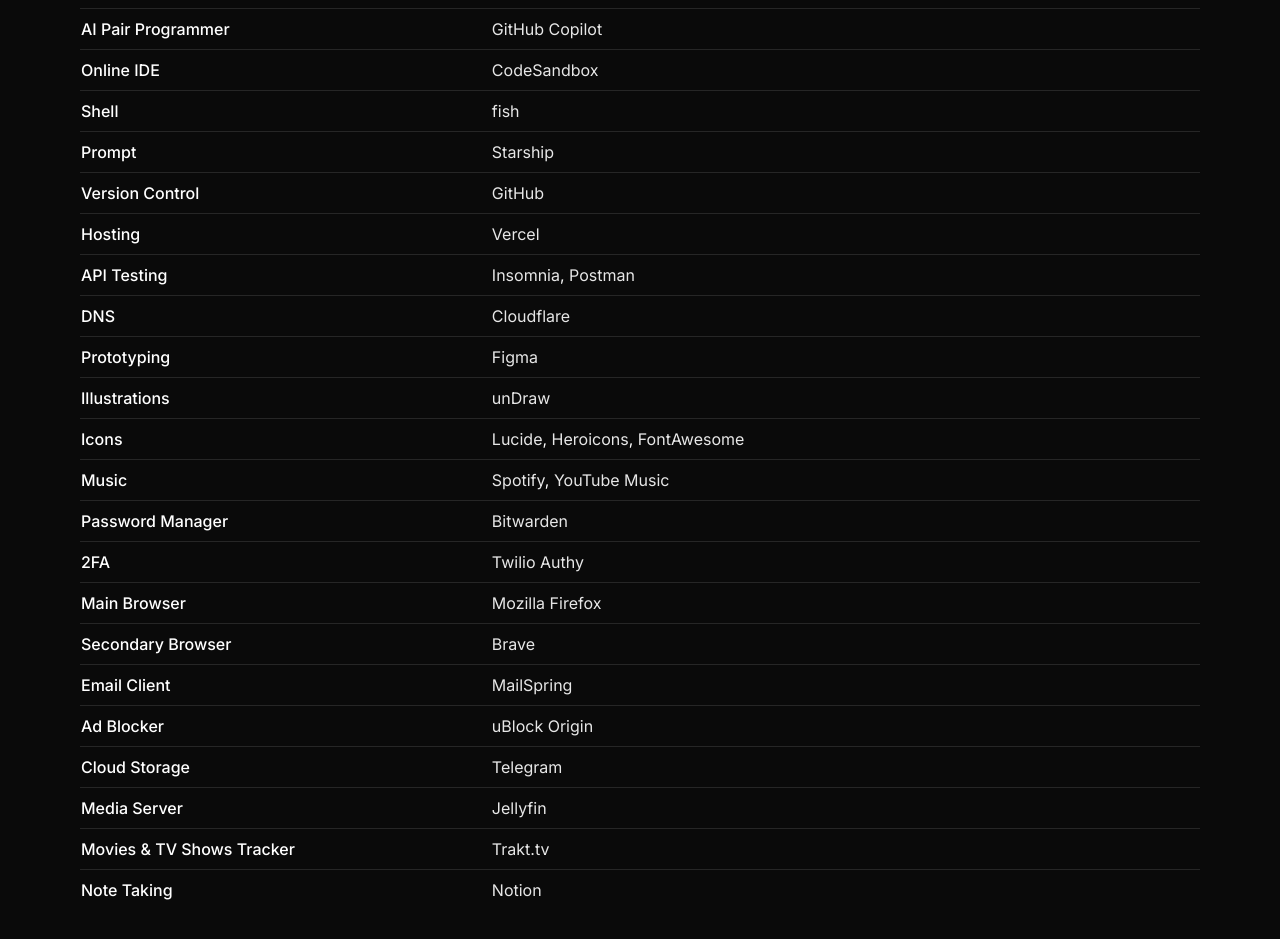
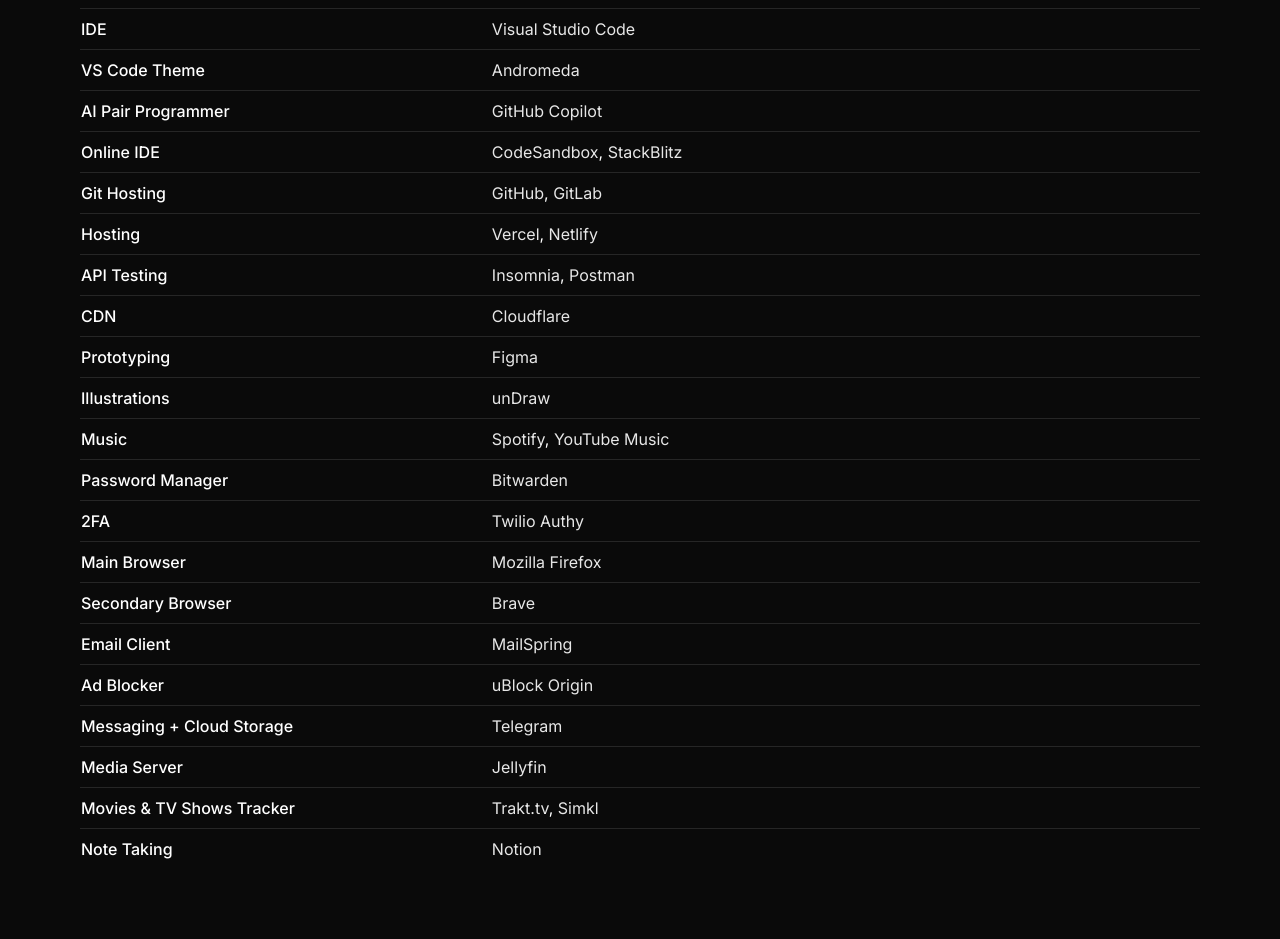
Before and after one commit to NandiyaLive/neranjana.me, a Next.js app: page /uses in a window 1280 px wide. Shown: the part 483-1422 px from the top of the page. Built offline with nearby package versions, Linux system fonts and the light colour scheme.

Commit message:
feature: umami analytics

```diff
--- a/src/app/hire/components/ContactForm.js
+++ b/src/app/hire/components/ContactForm.js
@@ -73,6 +73,7 @@ export function ContactForm() {
 
   if (!submitted) {
     return (
+      <section>
         <Form {...form}>
           <form onSubmit={form.handleSubmit(onSubmit, onInvalid)} className="space-y-4">
             <FormField
@@ -125,7 +126,7 @@ export function ContactForm() {
               render={({ field }) => (
                 <FormItem>
                   <FormLabel className="block">Timeline</FormLabel>
-                <FormDescription className="mb-2">
+                  <FormDescription className="mb-2 text-xs">
                     Minimum of 2 weeks is needed for development, but we can discuss.
                   </FormDescription>
                   <FormControl>
@@ -185,6 +186,10 @@ export function ContactForm() {
             </Button>
           </form>
         </Form>
+        <p className="mt-8">
+          Hate forms? Send us an email at <a href="mailto:hello@neranjana.me" className="underline underline-offset-4 opacity-90 hover:opacity-100">hello@neranjana.me</a>
+        </p>
+      </section>
     );
   } else {
     return (
--- a/src/app/layout.js
+++ b/src/app/layout.js
@@ -2,6 +2,7 @@ import NextThemeProvider from "@/components/next-theme-provider";
 import Navbar from "@/components/navbar";
 import "@/app/globals.scss";
 import { cn } from "@/lib/utils";
+import Script from "next/script";
 
 export const metadata = {
   title: {
@@ -28,6 +29,13 @@ export default function RootLayout({ children }) {
         <link rel="shortcut icon" href="batman.svg" type="image/x-icon" />
         <link rel="apple-touch-icon" href="batman.svg" />
         <link rel="manifest" href="manifest.json" />
+
+        <Script
+          src="https://eu.umami.is/script.js"
+          data-website-id="4f0403cf-09ce-47cc-9b9c-bfe30084454c"
+          async
+          defer
+        />
       </head>
 
       <NextThemeProvider>
--- a/src/app/uses/data.js
+++ b/src/app/uses/data.js
@@ -17,142 +17,6 @@ export const hardware = [
   },
 ];
 
-// export const devSoft = [
-//   {
-//     name: "Operating System",
-//     description: "Manjaro 23 - Vulcan (XFCE)",
-//     url: "https://manjaro.org",
-//   },
-//   {
-//     name: "IDE",
-//     description: "Visual Studio Code",
-//     url: "https://code.visualstudio.com",
-//   },
-//   {
-//     name: "VS Code Theme",
-//     description: "Andromeda",
-//     url: "https://marketplace.visualstudio.com/items?itemName=EliverLara.andromeda",
-//   },
-//   {
-//     name: "AI Pair Programmer",
-//     description: "GitHub Copilot",
-//     url: "https://copilot.github.com",
-//   },
-//   {
-//     name: "Online IDE",
-//     description: "CodeSandbox",
-//     url: "https://codesandbox.io",
-//   },
-//   {
-//     name: "Shell",
-//     description: "fish",
-//     url: "https://fishshell.com",
-//   },
-//   {
-//     name: "Prompt",
-//     description: "Starship",
-//     url: "https://starship.rs",
-//   },
-//   {
-//     name: "Version Control",
-//     description: "GitHub",
-//     url: "https://github.com",
-//   },
-//   {
-//     name: "Hosting",
-//     description: "Vercel",
-//     url: "https://vercel.com",
-//   },
-//   {
-//     name: "API Testing",
-//     description: "Insomnia & Postman",
-//     url: "https://insomnia.rest",
-//   },
-//   {
-//     name: "DNS",
-//     description: "Cloudflare",
-//     url: "https://cloudflare.com",
-//   },
-//   {
-//     name: "Prototyping",
-//     description: "Figma",
-//     url: "https://figma.com",
-//   },
-//   {
-//     name: "Illustrations",
-//     description: "unDraw",
-//     url: "https://undraw.co",
-//   },
-//   {
-//     name: "Icons",
-//     description: "Lucide / Heroicons / FontAwesome",
-//     url: "https://lucide.dev",
-//   },
-// ];
-
-// export const otherSoft = [
-//   {
-//     name: "Music",
-//     description: "Spotify & YouTube Music",
-//     url: "https://open.spotify.com/playlist/4oKjrCt8bfJCLQxL635Ftq",
-//   },
-//   {
-//     name: "Password Manager",
-//     description: "Bitwarden",
-//     url: "https://bitwarden.com",
-//   },
-//   {
-//     name: "2FA",
-//     description: "Twilio Authy",
-//     url: "https://authy.com",
-//   },
-//   {
-//     name: "Main Browser",
-//     description: "Mozilla Firefox",
-//     url: "https://mozilla.org/en-US/firefox",
-//   },
-//   {
-//     name: "Secondary Browser",
-//     description: "Brave",
-//     url: "https://brave.com",
-//   },
-//   {
-//     name: "Email Client",
-//     description: "MailSpring",
-//     url: "https://getmailspring.com",
-//   },
-//   {
-//     name: "Ad Blocker",
-//     description: "uBlock Origin",
-//     url: "https://ublockorigin.com",
-//   },
-//   {
-//     name: "Cloud Storage",
-//     description: "Telegram",
-//     url: "https://telegram.org",
-//   },
-//   {
-//     name: "Media Server",
-//     description: "Jellyfin",
-//     url: "https://jellyfin.org",
-//   },
-//   // {
-//   //   name: "Media Player",
-//   //   description: "VLC",
-//   //   url: "https://videolan.org/vlc/index.html",
-//   // },
-//   {
-//     name: "TV / Movies Tracker",
-//     description: "Trakt.tv",
-//     url: "https://trakt.tv",
-//   },
-//   {
-//     name: "Note Taking",
-//     description: "Notion",
-//     url: "https://notion.so",
-//   },
-// ];
-
 export const softwaresList = [
   {
     name: "Operating System",
@@ -160,6 +24,24 @@ export const softwaresList = [
       {
         name: "Manjaro 23 - Vulcan (XFCE)",
         url: "https://manjaro.org",
+      },
+    ],
+  },
+  {
+    name: "Shell",
+    softwares: [
+      {
+        name: "fish",
+        url: "https://fishshell.com",
+      },
+    ],
+  },
+  {
+    name: "Prompt",
+    softwares: [
+      {
+        name: "Starship",
+        url: "https://starship.rs",
       },
     ],
   },
@@ -197,32 +79,23 @@ export const softwaresList = [
         name: "CodeSandbox",
         url: "https://codesandbox.io",
       },
-    ],
-  },
-  {
-    name: "Shell",
-    softwares: [
       {
-        name: "fish",
-        url: "https://fishshell.com",
+        name: "StackBlitz",
+        url: "https://stackblitz.com",
       },
     ],
   },
+
   {
-    name: "Prompt",
-    softwares: [
-      {
-        name: "Starship",
-        url: "https://starship.rs",
-      },
-    ],
-  },
-  {
-    name: "Version Control",
+    name: "Git Hosting",
     softwares: [
       {
         name: "GitHub",
         url: "https://github.com",
+      },
+      {
+        name: "GitLab",
+        url: "https://gitlab.com",
       },
     ],
   },
@@ -232,6 +105,10 @@ export const softwaresList = [
       {
         name: "Vercel",
         url: "https://vercel.com",
+      },
+      {
+        name: "Netlify",
+        url: "https://netlify.com",
       },
     ],
   },
@@ -249,7 +126,7 @@ export const softwaresList = [
     ],
   },
   {
-    name: "DNS",
+    name: "CDN",
     softwares: [
       {
         name: "Cloudflare",
@@ -272,23 +149,6 @@ export const softwaresList = [
       {
         name: "unDraw",
         url: "https://undraw.co",
-      },
-    ],
-  },
-  {
-    name: "Icons",
-    softwares: [
-      {
-        name: "Lucide",
-        url: "https://lucide.dev",
-      },
-      {
-        name: "Heroicons",
-        url: "https://heroicons.com",
-      },
-      {
-        name: "FontAwesome",
-        url: "https://fontawesome.com",
       },
     ],
   },
@@ -360,7 +220,7 @@ export const softwaresList = [
     ],
   },
   {
-    name: "Cloud Storage",
+    name: "Messaging + Cloud Storage",
     softwares: [
       {
         name: "Telegram",
@@ -384,6 +244,10 @@ export const softwaresList = [
         name: "Trakt.tv",
         url: "https://trakt.tv",
       },
+      {
+        name: "Simkl",
+        url: "https://simkl.com",
+      },
     ],
   },
   {
--- a/src/components/navbar.js
+++ b/src/components/navbar.js
@@ -44,7 +44,8 @@ const Navbar = () => {
     <nav
       className={cn(
         "container max-w-6xl flex items-start pt-4 pb-8 relative mb:items-center",
-        pathname == "/" ? "justify-end" : "justify-between", isNavOpen && "md:bg-neutral-200 dark:md:bg-neutral-950"
+        pathname == "/" ? "justify-end" : "justify-between",
+        isNavOpen && "md:bg-neutral-200 dark:md:bg-neutral-950"
       )}
     >
       {pathname != "/" && (
@@ -88,7 +89,12 @@ const Navbar = () => {
         </ul>
 
         <div className="flex items-center">
-          <Button size="icon" variant="ghost" onClick={() => setTheme(resolvedTheme === "dark" ? "light" : "dark")}>
+          <Button
+            size="icon"
+            variant="ghost"
+            onClick={() => setTheme(resolvedTheme === "dark" ? "light" : "dark")}
+            aria-label="Toggle Theme"
+          >
             {resolvedTheme === "dark" ? <Sun size={16} /> : <Moon size={16} />}
           </Button>
 
@@ -97,7 +103,7 @@ const Navbar = () => {
             variant="ghost"
             className="hidden md:flex"
             onClick={() => setIsNavOpen((state) => !state)}
-            aria-label="Theme Toggle"
+            aria-label="Toggle Navigation"
           >
             <Menu size={16} />
           </Button>
```
Lines whose indentation alone changed are shown as unchanged.
